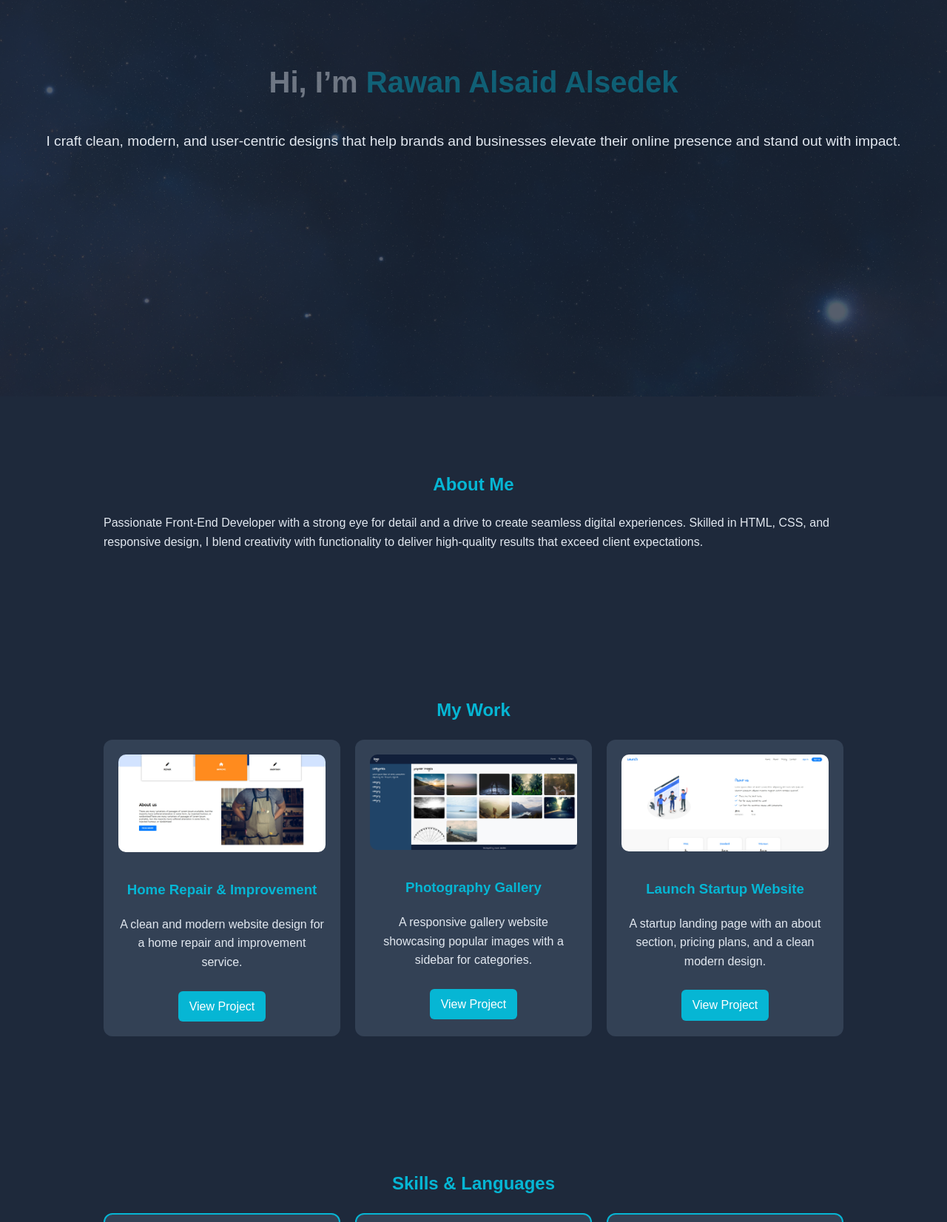
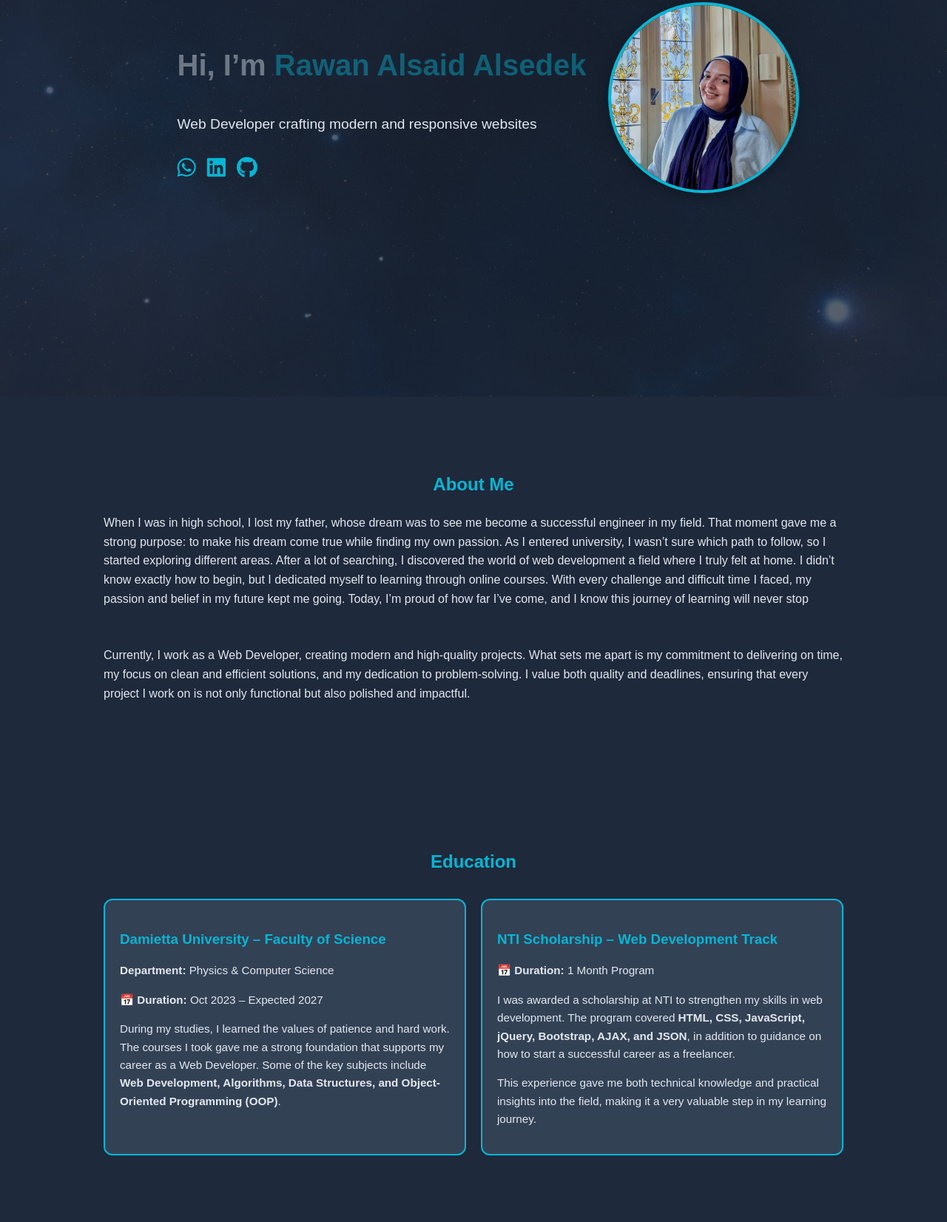
Before and after one commit to rawanalsedek/portfolio, a plain HTML site: page index.html in a window 1280 px wide. Shown: the part 324-1976 px from the top of the page at 74% size. Drawn offline with Linux system fonts and the light colour scheme.

Commit message:
portfolio

```diff
--- a/index.html
+++ b/index.html
@@ -17,6 +17,7 @@
       <ul class="nav-links">
         <li><a href="#home">Home</a></li>
         <li><a href="#about">About</a></li>
+        <li><a href="#education">Education</a></li>
         <li><a href="#portfolio">My work</a></li>
         <li><a href="#skills">Skills</a></li>
         <li><a href="#contact">Contact</a></li>
@@ -26,46 +27,70 @@
 
 
   <section id="home" class="hero">
-    <div class="overlay">
+  <div class="overlay hero-content">
+    <div class="hero-text">
       <h1 class="welcome">Hi, I’m <span>Rawan Alsaid Alsedek</span></h1>
-      <p class="usp">I craft clean, modern, and user-centric designs that help brands and businesses elevate their online presence and stand out with impact.</p>
+      <p class="usp">
+        Web Developer crafting modern and responsive websites
+      </p>
+
+      <div class="hero-socials">
+        <a href="https://wa.me/201033970689" target="_blank"><i class="fa-brands fa-whatsapp"></i></a>
+        <a href="https://www.linkedin.com/in/rawan-alsedek-278967350" target="_blank"><i class="fa-brands fa-linkedin"></i></a>
+        <a href="https://github.com/rawanalsedek" target="_blank"><i class="fa-brands fa-github"></i></a>
+      </div>
     </div>
-  </section>
+    <div class="hero-image">
+      <img src="./personal.jpg" alt="Rawan Photo" />
+    </div>
+  </div>
+</section>
 
 
   <section id="about" class="about">
     <h2>About Me</h2>
     <p>
-      Passionate Front-End Developer with a strong eye for detail and a drive to create seamless digital experiences. Skilled in HTML, CSS, and responsive design, I blend creativity with functionality to deliver high-quality results that exceed client expectations.
+      When I was in high school, I lost my father, whose dream was to see me become a successful engineer in my field. That moment gave me a strong purpose: to make his dream come true while finding my own passion. As I entered university, I wasn’t sure which path to follow, so I started exploring different areas. After a lot of searching, I discovered the world of web development  a field where I truly felt at home. I didn’t know exactly how to begin, but I dedicated myself to learning through online courses. With every challenge and difficult time I faced, my passion and belief in my future kept me going. Today, I’m proud of how far I’ve come, and I know this journey of learning will never stop
+      <br>
+      <br>
+      <br>
+      Currently, I work as a Web Developer, creating modern and high-quality projects. What sets me apart is my commitment to delivering on time, my focus on clean and efficient solutions, and my dedication to problem-solving. I value both quality and deadlines, ensuring that every project I work on is not only functional but also polished and impactful.
     </p>
   </section>
 
-
-  <section id="portfolio" class="portfolio">
-    <h2>My Work</h2>
-    <div class="projects">
-      <div class="project">
-        <img src="./PHOTO1.jpg" alt="Home Repair Project"/>
-        <h3>Home Repair & Improvement</h3>
-        <p>A clean and modern website design for a home repair and improvement service.</p>
-        <a href="https://rawanalsedek.github.io/project2/" target="_blank">View Project</a>
-      </div>
-      <div class="project">
-        <img src="photo2.jpg" alt="Photography Gallery"/>
-        <h3>Photography Gallery</h3>
-        <p>A responsive gallery website showcasing popular images with a sidebar for categories.</p>
-        <a href="https://rawanalsedek.github.io/project3/" target="_blank">View Project</a>
-      </div>
-      <div class="project">
-        <img src="photo3.jpg" alt="Startup Launch"/>
-        <h3>Launch Startup Website</h3>
-        <p>A startup landing page with an about section, pricing plans, and a clean modern design.</p>
-        <a href="https://rawanalsedek.github.io/project4/" target="_blank">View Project</a>
-      </div>
-    </div>
-  </section>
+  <section id="education" class="education">
+  <h2>Education</h2>
+  <div class="education-cards">
 
 
+    <div class="edu-card">
+      <h3>Damietta University – Faculty of Science</h3>
+      <p><strong>Department:</strong> Physics & Computer Science</p>
+      <p><strong>📅 Duration:</strong> Oct 2023 – Expected 2027</p>
+      <p>
+        During my studies, I learned the values of patience and hard work.
+        The courses I took gave me a strong foundation that supports my career as a Web Developer.
+        Some of the key subjects include <strong>Web Development, Algorithms, Data Structures, and Object-Oriented Programming (OOP)</strong>.
+      </p>
+    </div>
+
+
+    <div class="edu-card">
+      <h3>NTI Scholarship – Web Development Track</h3>
+      <p><strong>📅 Duration:</strong> 1 Month Program</p>
+      <p>
+        I was awarded a scholarship at NTI to strengthen my skills in web development.
+        The program covered <strong>HTML, CSS, JavaScript, jQuery, Bootstrap, AJAX, and JSON</strong>,
+        in addition to guidance on how to start a successful career as a freelancer.
+      </p>
+      <p>
+        This experience gave me both technical knowledge and practical insights into the field,
+        making it a very valuable step in my learning journey.
+      </p>
+    </div>
+
+  </div>
+</section>
   <section id="skills" class="skills">
     <h2>Skills & Languages</h2>
     <div class="skills-cards">
@@ -108,6 +133,53 @@
       </div>
     </div>
   </section>
+  <section id="work-experience" class="work-experience">
+  <h2>Work Experience</h2>
+  <div class="work-cards">
+
+    <div class="work-card">
+      <h3>Front-End Developer – TechVision Solutions</h3>
+      <p><strong>📅</strong> Jul 2024 – Dec 2024</p>
+      <p>
+        During my role at TechVision Solutions, I was responsible for designing and developing
+        responsive, user-friendly web applications. I collaborated closely with designers and
+        back-end developers to deliver high-quality projects on time.
+      </p>
+      <ul>
+        <li>Developed responsive websites using HTML, CSS, JavaScript, and React.</li>
+        <li>Optimized website performance and improved loading speed by 30%.</li>
+        <li>Worked with APIs and integrated dynamic content using AJAX and JSON.</li>
+        <li>Collaborated with UI/UX team to enhance user experience and accessibility.</li>
+        <li>Tested and debugged applications across different browsers and devices.</li>
+      </ul>
+    </div>
+
+  </div>
+</section>
+
+<section id="portfolio" class="portfolio">
+    <h2>My Work</h2>
+    <div class="projects">
+      <div class="project">
+        <img src="./PHOTO1.jpg" alt="Home Repair Project"/>
+        <h3>Home Repair & Improvement</h3>
+        <p>A clean and modern website design for a home repair and improvement service.</p>
+        <a href="https://rawanalsedek.github.io/project2/" target="_blank">View Project</a>
+      </div>
+      <div class="project">
+        <img src="photo2.jpg" alt="Photography Gallery"/>
+        <h3>Photography Gallery</h3>
+        <p>A responsive gallery website showcasing popular images with a sidebar for categories.</p>
+        <a href="https://rawanalsedek.github.io/project3/" target="_blank">View Project</a>
+      </div>
+      <div class="project">
+        <img src="photo3.jpg" alt="Startup Launch"/>
+        <h3>Launch Startup Website</h3>
+        <p>A startup landing page with an about section, pricing plans, and a clean modern design.</p>
+        <a href="https://rawanalsedek.github.io/project4/" target="_blank">View Project</a>
+      </div>
+    </div>
+  </section>
 
   <section id="contact" class="contact">
     <h2>Contact Me</h2>
--- a/style.css
+++ b/style.css
@@ -213,3 +213,130 @@ footer {
   }
   .nav-links.show { display: flex; }
 }
+.hero-content {
+  display: flex;
+  justify-content: space-between;
+  align-items: center;
+  gap: 30px;
+  max-width: 1100px;
+  margin: auto;
+  padding: 0 20px;
+}
+
+.hero-text {
+  flex: 1;
+  text-align: left;
+  margin-left: 40px;
+}
+
+.hero-image img {
+  width: 250px;
+  height: 250px;
+  object-fit: cover;
+  border: 4px solid #06B6D4;
+  border-radius: 50%;
+  box-shadow: 0px 4px 15px rgba(0,0,0,0.3);
+}
+.hero-socials {
+  margin-top: 20px;
+  display: flex;
+  gap: 15px;
+}
+
+.hero-socials a {
+  font-size: 1.8rem;
+  color: #06B6D4;
+  transition: color 0.3s;
+}
+
+.hero-socials a:hover {
+  color: #0891}
+.education {
+  padding: 80px 20px;
+  max-width: 1000px;
+  margin: auto;
+}
+
+.education h2 {
+  color: #06B6D4;
+  text-align: center;
+  margin-bottom: 30px;
+}
+
+.education-cards {
+  display: grid;
+  grid-template-columns: repeat(auto-fit, minmax(300px, 1fr));
+  gap: 20px;
+}
+
+.edu-card {
+  background: #334155;
+  border: 2px solid #06B6D4;
+  border-radius: 12px;
+  padding: 20px;
+  transition: transform 0.3s;
+}
+
+.edu-card:hover {
+  transform: translateY(-5px);
+}
+
+.edu-card h3 {
+  color: #06B6D4;
+  margin-bottom: 10px;
+}
+
+.edu-card p,
+.edu-card li {
+  font-size: 0.95rem;
+  line-height: 1.6;
+}
+
+.edu-card ul {
+  padding-left: 20px;
+}
+.work-experience {
+  padding: 80px 20px;
+  max-width: 1000px;
+  margin: auto;
+}
+
+.work-experience h2 {
+  color: #06B6D4;
+  text-align: center;
+  margin-bottom: 30px;
+}
+
+.work-cards {
+  display: grid;
+  grid-template-columns: 1fr;
+  gap: 20px;
+}
+
+.work-card {
+  background: #334155;
+  border: 2px solid #06B6D4;
+  border-radius: 12px;
+  padding: 20px;
+  transition: transform 0.3s;
+}
+
+.work-card:hover {
+  transform: translateY(-5px);
+}
+
+.work-card h3 {
+  color: #06B6D4;
+  margin-bottom: 10px;
+}
+
+.work-card p,
+.work-card li {
+  font-size: 0.95rem;
+  line-height: 1.6;
+}
+
+.work-card ul {
+  margin-top: 10px;
+  padding-left: 20px;
+}
```
Also changed, not shown: personal.jpg (added).
